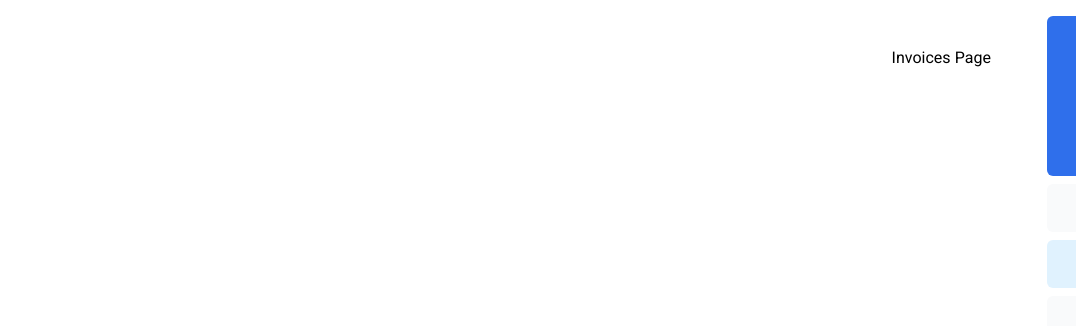
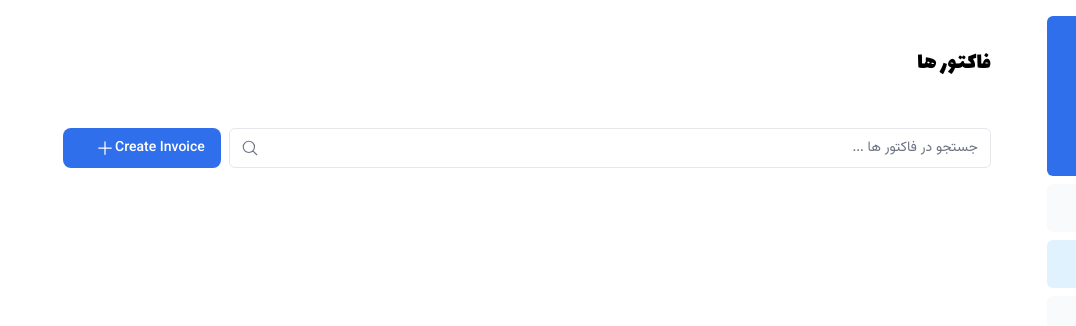
Before and after one commit to jalallinux/nextjs-dashboard, a Next.js app: page /dashboard/invoices in a window 1280 px wide. Shown: the top 326 px of the page, without its empty margins (204-1280 px from the left). Built offline with nearby package versions, Linux system fonts and the light colour scheme.

Commit message:
update page title

```diff
--- a/app/dashboard/(overview)/page.tsx
+++ b/app/dashboard/(overview)/page.tsx
@@ -1,16 +1,16 @@
 import RevenueChart from '@/app/ui/dashboard/revenue-chart';
 import LatestInvoices from '@/app/ui/dashboard/latest-invoices';
-import { vazirmatn } from '@/app/ui/fonts';
+import { lalezar } from '@/app/ui/fonts';
 import { Suspense } from 'react';
 import { LatestInvoicesSkeleton, RevenueChartSkeleton, CardsSkeleton } from '@/app/ui/skeletons';
 import CardWrapper from '@/app/ui/dashboard/cards';
 
 export default async function Page() {
     return (
-        <main>
-            <h1 className={`${vazirmatn.className} mb-4 text-xl md:text-2xl`}>
-                داشبورد
-            </h1>
+        <div className="w-full">
+            <div className="flex w-full items-center justify-between pb-4">
+                <h1 className={`${lalezar.className} text-2xl`}>داشبورد</h1>
+            </div>
             <div className="grid gap-6 sm:grid-cols-2 lg:grid-cols-4">
                 <Suspense fallback={<CardsSkeleton />}>
                     <CardWrapper />
@@ -24,6 +24,6 @@
                     <RevenueChart />
                 </Suspense>
             </div>
-        </main>
+        </div>
     );
 }
--- a/app/dashboard/customers/page.tsx
+++ b/app/dashboard/customers/page.tsx
@@ -1,3 +1,11 @@
-export default function Page() {
-    return <p>Customers Page</p>;
+import { lalezar } from '@/app/ui/fonts';
+
+export default async function Page() {
+    return (
+      <div className="w-full">
+        <div className="flex w-full items-center justify-between pb-4">
+          <h1 className={`${lalezar.className} text-2xl`}>مشتریان</h1>
+        </div>
+        </div>
+    )
 }
--- a/app/dashboard/invoices/page.tsx
+++ b/app/dashboard/invoices/page.tsx
@@ -1,3 +1,27 @@
-export default function Page() {
-    return <p>Invoices Page</p>;
+import Pagination from '@/app/ui/invoices/pagination';
+import Search from '@/app/ui/search';
+import Table from '@/app/ui/invoices/table';
+import { CreateInvoice } from '@/app/ui/invoices/buttons';
+import { lalezar } from '@/app/ui/fonts';
+import { InvoicesTableSkeleton } from '@/app/ui/skeletons';
+import { Suspense } from 'react';
+
+export default async function Page() {
+  return (
+    <div className="w-full">
+      <div className="flex w-full items-center justify-between pb-4">
+        <h1 className={`${lalezar.className} text-2xl`}>فاکتور ها</h1>
+      </div>
+      <div className="mt-4 flex items-center justify-between gap-2 md:mt-8">
+        <Search placeholder="جستجو در فاکتور ها ..." />
+        <CreateInvoice />
+      </div>
+      {/*  <Suspense key={query + currentPage} fallback={<InvoicesTableSkeleton />}>
+        <Table query={query} currentPage={currentPage} />
+      </Suspense> */}
+      <div className="mt-5 flex w-full justify-center">
+        {/* <Pagination totalPages={totalPages} /> */}
+      </div>
+    </div>
+  );
 }
```
